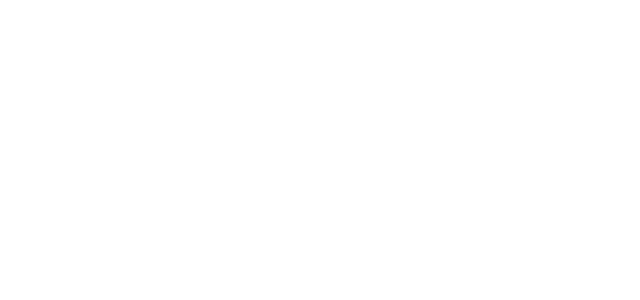
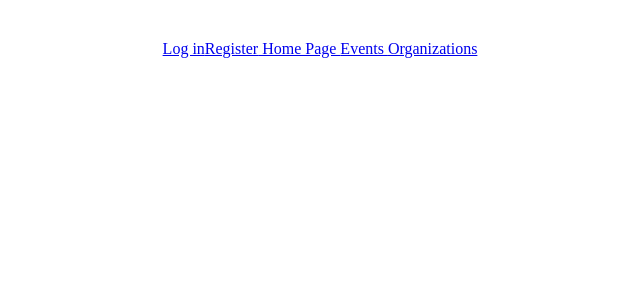
Before and after one commit to GuerreiroSK/VHUB2.0, a React (Vite) app in the folder apps/client/: page /organizations/1 in a window 1280 px wide. Before the commit this address had no page. Shown: the top 300 px of the page, without its empty margins (320-960 px from the left). Built offline with nearby package versions, Linux system fonts and the light colour scheme.

Commit message:
feat: add Navbar with auth-aware login/logout links

```diff
--- a/apps/client/src/App.tsx
+++ b/apps/client/src/App.tsx
@@ -1,6 +1,7 @@
 import { BrowserRouter, Routes, Route } from 'react-router-dom';
 import { AuthProvider } from './context/AuthContext.tsx';
 
+import Navbar from './components/Navbar.tsx';
 import EventsPage from './pages/EventsPage.tsx';
 import LoginPage from './pages/LoginPage';
 
@@ -11,10 +12,11 @@
   return (
     <AuthProvider>
       <BrowserRouter>
-        <Routes>
-          <Route path="/" element={<EventsPage />} />
-          <Route path="/login" element={<LoginPage />} />
-        </Routes>
+        <Navbar />
+           <Routes>
+            <Route path="/" element={<EventsPage />} />
+            <Route path="/login" element={<LoginPage />} />
+          </Routes>
       </BrowserRouter>
     </AuthProvider>
   )
--- /dev/null
+++ b/apps/client/src/components/Navbar.tsx
@@ -0,0 +1,20 @@
+import { Link } from 'react-router-dom'
+import { useAuth } from '../context/AuthContext'
+
+function Navbar() {
+
+    const { user, logout } = useAuth()
+
+    return (
+        <div>
+            {user ? <span>Logged in as: {user.name}</span> : <Link to = "/login">Log in</Link>}
+            {user ? <button onClick={logout}>Log out</button> : <Link to = "/register">Register</Link>}
+            <Link to="/"> Home Page </Link>
+            <Link to="/events"> Events </Link>
+            <Link to="/organizations"> Organizations </Link>
+
+        </div>
+    )
+}
+
+export default Navbar
```
